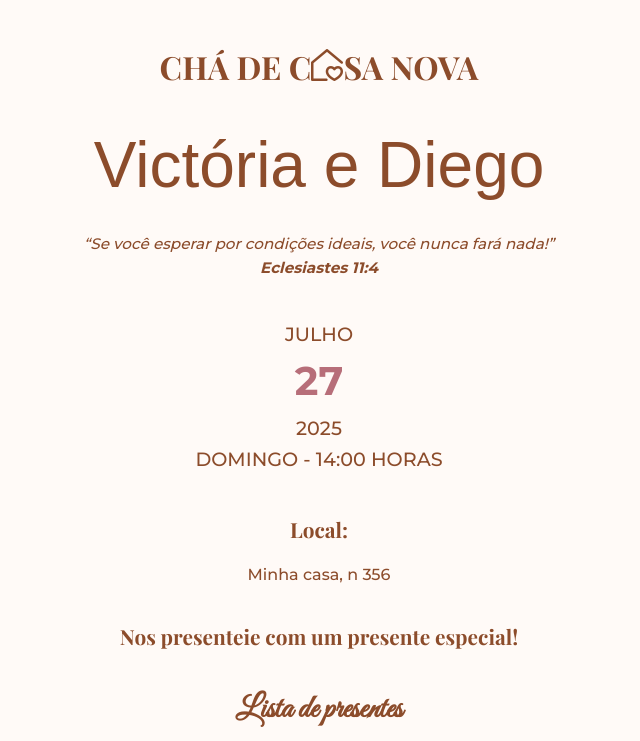
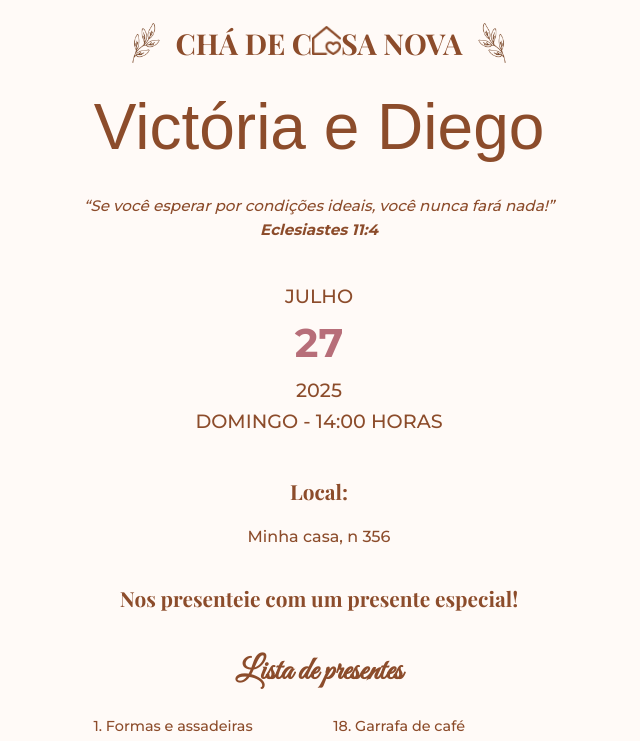
Before and after one commit to Karollays/convite_casamento, a plain HTML site: page convite_cha_de_casa_nova.html in a window 1280 px wide. Shown: the top 741 px of the page, without its empty margins (321-961 px from the left). Drawn offline with nearby package versions, Linux system fonts and the light colour scheme; a web font is replaced by a local one.

Commit message:
adicionando folhas

```diff
--- a/convite_cha_de_casa_nova.html
+++ b/convite_cha_de_casa_nova.html
@@ -8,6 +8,34 @@
   <style>
     @import url('https://fonts.googleapis.com/css2?family=Great+Vibes&family=Playfair+Display:wght@400;700&family=Montserrat:wght@300;500;700&display=swap');
     @import url('https://fonts.cdnfonts.com/css/brenda-harmony');
+
+    .titulo-com-folhas {
+      display: flex;
+      align-items: center;
+      justify-content: center;
+      gap: 10px;
+      margin-bottom: 10px;
+    }
+
+    .titulo-com-folhas h1 {
+      margin: 0;
+      font-family: 'Playfair Display', serif;
+      font-size: 1.8rem;
+      color: #8c4c2b;
+      text-align: center;
+    }
+
+    .folha-esquerda,
+    .folha-direita {
+      width: 40px;
+      height: auto;
+    }
+
+    .folha-direita {
+      transform: scaleX(-1);
+    }
+
+
     body {
       margin: 0;
       padding: 0;
@@ -131,7 +159,13 @@
 </head>
 <body>
   <div class="container">
-    <h1>CHÁ DE C<img src="./img/casa.png" class="icon-casa" alt="Casa">SA NOVA</h1>
+    <div class="titulo-com-folhas">
+      <img src="./img/folha.png" alt="folha esquerda" class="folha-esquerda">
+      <h1>CHÁ DE C<img src="./img/casa.png" class="icon-casa" alt="Casa">SA NOVA</h1>
+      <img src="./img/folha.png" alt="folha direita" class="folha-direita">
+    </div>
+
+
     <div class="script">Victória e Diego</div>
     <p class="verse">“Se você esperar por condições ideais, você nunca fará nada!”<br><strong>Eclesiastes 11:4</strong></p>
 
```
Also changed, not shown: img/folha.png (added), img/folha2.png (added).
